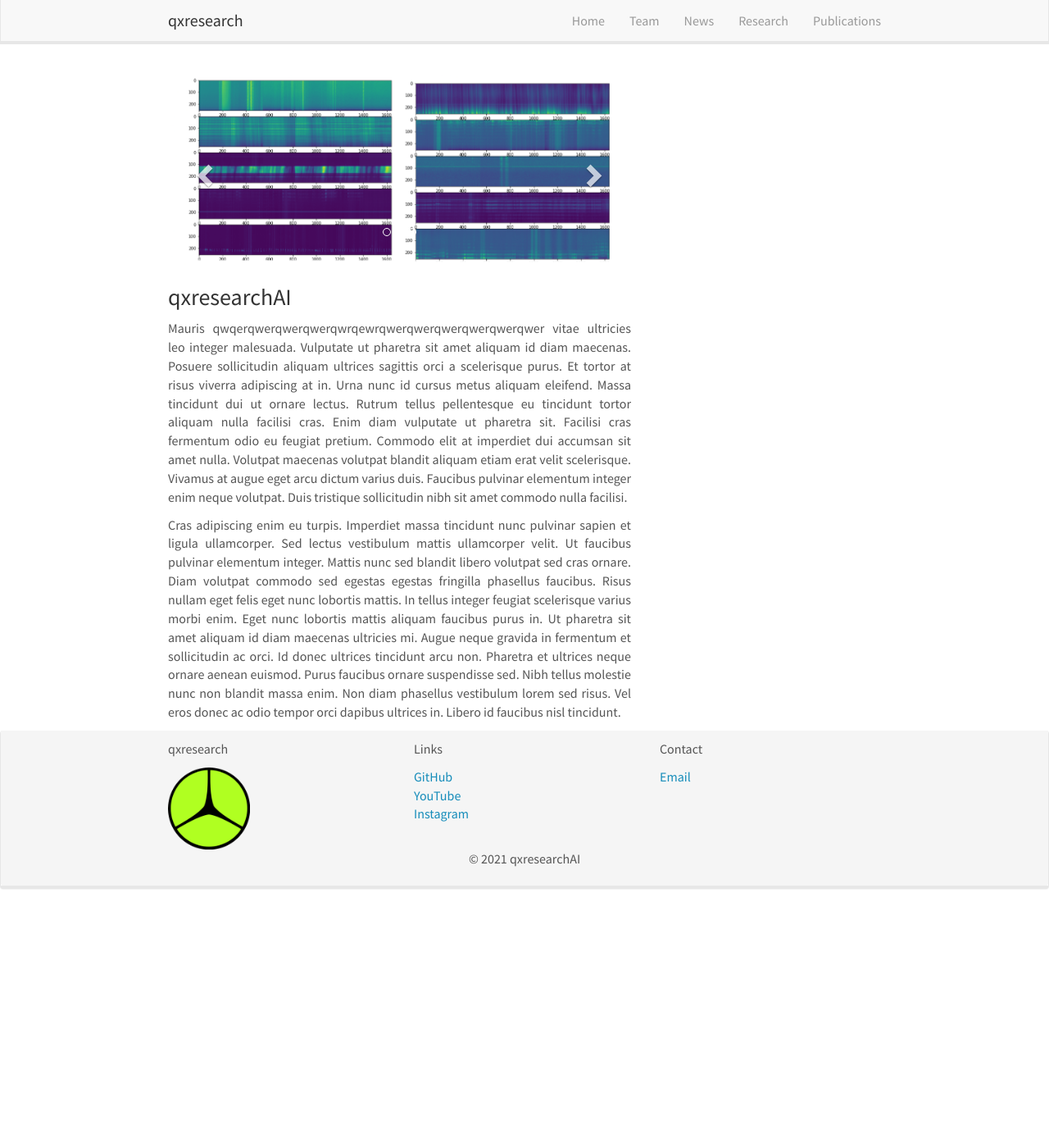
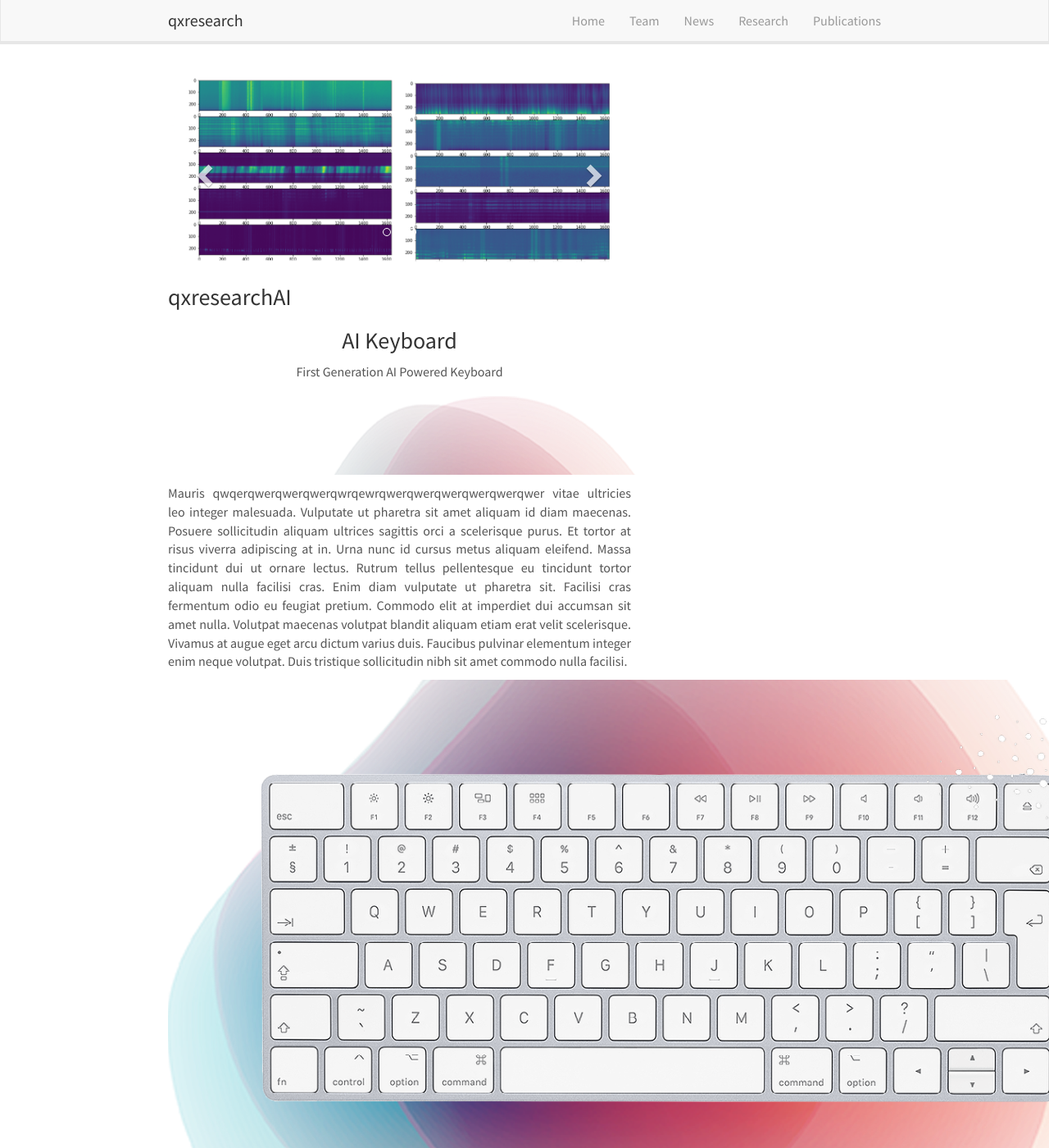
Before and after one commit to qxresearch/qxresearch.github.io, a Jekyll site: the page built from _pages/home.md, in a window 1280 px wide and 1400 px high. Shown: the whole window at 82% size. Built offline with Jekyll 4.4.1, drawn with Linux system fonts in a browser that asks for light colours; nearby versions of some CDN libraries; comment, search, counter and statistics services are not loaded.

Commit message:
Update home.md

```diff
--- a/_pages/home.md
+++ b/_pages/home.md
@@ -8,6 +8,32 @@ permalink: /
 
 ### qxresearchAI
 
+  <h3 align="center">AI Keyboard</h3>
+  <p align="center">
+    First Generation AI Powered Keyboard
+  </p>
+
+<p align="center">
+  <a href="https://www.youtube.com/channel/UCX7oe66V8zyFpAJyMfPL9VA">
+    <img src="https://github.com/qxresearch/qxresearch.github.io/blob/main/images/Delete/keyf.png" alt="Logo"  width="700" height="103">
+  </a>
+</p>
+
+
 Mauris qwqerqwerqwerqwerqwrqewrqwerqwerqwerqwerqwerqwer vitae ultricies leo integer malesuada. Vulputate ut pharetra sit amet aliquam id diam maecenas. Posuere sollicitudin aliquam ultrices sagittis orci a scelerisque purus. Et tortor at risus viverra adipiscing at in. Urna nunc id cursus metus aliquam eleifend. Massa tincidunt dui ut ornare lectus. Rutrum tellus pellentesque eu tincidunt tortor aliquam nulla facilisi cras. Enim diam vulputate ut pharetra sit. Facilisi cras fermentum odio eu feugiat pretium. Commodo elit at imperdiet dui accumsan sit amet nulla. Volutpat maecenas volutpat blandit aliquam etiam erat velit scelerisque. Vivamus at augue eget arcu dictum varius duis. Faucibus pulvinar elementum integer enim neque volutpat. Duis tristique sollicitudin nibh sit amet commodo nulla facilisi.
 
+<p align="center">
+  <a href="https://www.youtube.com/channel/UCX7oe66V8zyFpAJyMfPL9VA">
+    <img src="https://github.com/qxresearch/qxresearch.github.io/blob/main/images/Delete/key2.png" alt="Logo" >
+  </a>
+  </p>
+</p>
+
 Cras adipiscing enim eu turpis. Imperdiet massa tincidunt nunc pulvinar sapien et ligula ullamcorper. Sed lectus vestibulum mattis ullamcorper velit. Ut faucibus pulvinar elementum integer. Mattis nunc sed blandit libero volutpat sed cras ornare. Diam volutpat commodo sed egestas egestas fringilla phasellus faucibus. Risus nullam eget felis eget nunc lobortis mattis. In tellus integer feugiat scelerisque varius morbi enim. Eget nunc lobortis mattis aliquam faucibus purus in. Ut pharetra sit amet aliquam id diam maecenas ultricies mi. Augue neque gravida in fermentum et sollicitudin ac orci. Id donec ultrices tincidunt arcu non. Pharetra et ultrices neque ornare aenean euismod. Purus faucibus ornare suspendisse sed. Nibh tellus molestie nunc non blandit massa enim. Non diam phasellus vestibulum lorem sed risus. Vel eros donec ac odio tempor orci dapibus ultrices in. Libero id faucibus nisl tincidunt.
+
+<p align="center">
+  <a href="https://www.youtube.com/channel/UCX7oe66V8zyFpAJyMfPL9VA">
+    <img src="https://github.com/qxresearch/qxresearch.github.io/blob/main/images/Delete/keyl.png" alt="Logo" width="570" height="103">
+  </a>
+  </p>
+</p>
```
